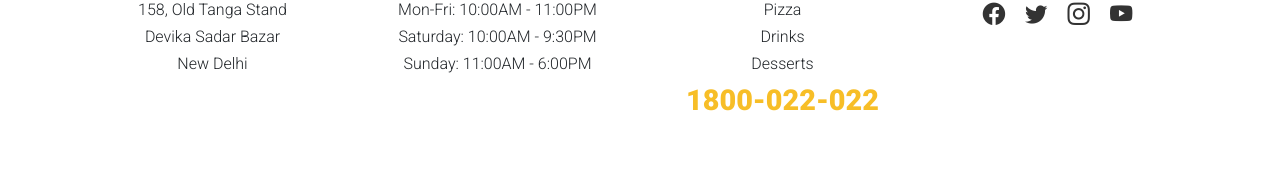
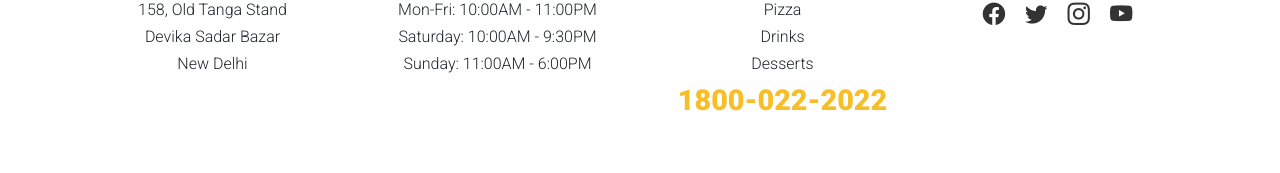
Before and after one commit to Raajesh3108/React-FoodDelivery-App, a React (Create React App) app: page / in a window 1280 px wide. Shown: the part 7163-7336 px from the top of the page. Built offline with nearby package versions, Linux system fonts and the light colour scheme.

Commit message:
React food update hero section

```diff
--- a/src/components/Layouts/Footer.js
+++ b/src/components/Layouts/Footer.js
@@ -51,8 +51,8 @@ function Footer() {
                 <p>Drinks</p>
                 <p>Desserts</p>
                 <p>
-                  <Link to="tel:1800022022" className="calling">
-                    1800-022-022
+                  <Link to="tel:18000222022" className="calling">
+                    1800-022-2022
                   </Link>
                 </p>
               </div>
--- a/src/pages/Home/Section7.js
+++ b/src/pages/Home/Section7.js
@@ -13,7 +13,7 @@ function Section7() {
             <p>
             " So stop googling for the “pizza shops near me” and order from your nearest pizza outlet to have a hot box of pizza on your table in the next 30 minutes! "
             </p>
-            <Link to="/" className="btn btn_red px-4 py-2 rounded-0">
+            <Link to="tel:18000222022" className="btn btn_red px-4 py-2 rounded-0">
               Call: 1800-022-2022
             </Link>
           </Col>
--- a/src/styles/HomeStyle.css
+++ b/src/styles/HomeStyle.css
@@ -3,7 +3,7 @@
     position: relative;
     background: url("../assets/hero/hero-1.jpg") no-repeat center center;
     background-size: cover;
-    background-attachment: fixed;
+    background-attachment: inherit;
     padding-top: 170px;
     padding-bottom: 90px;
 }
```
